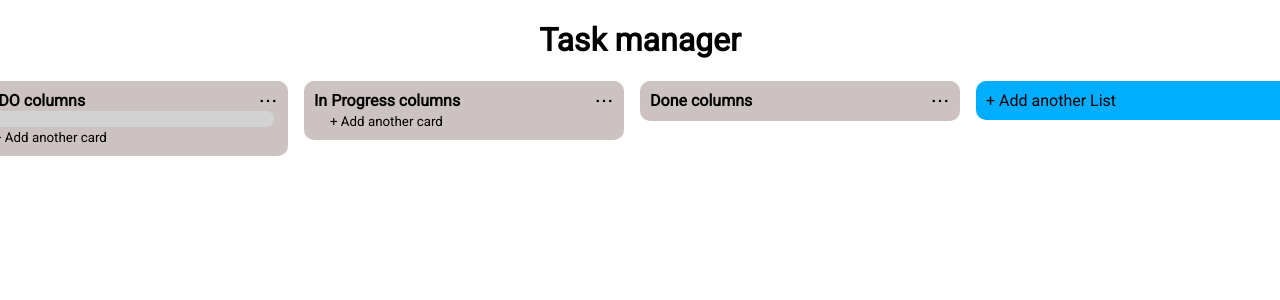
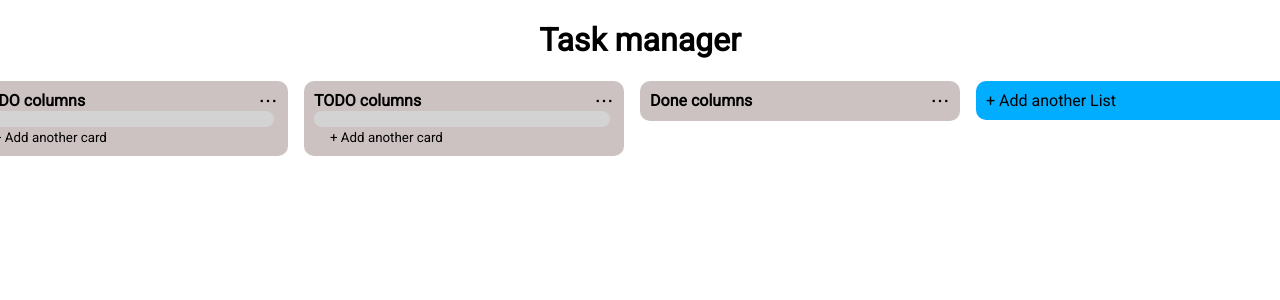
Before and after one commit to dima-kelasev/exam-Akvelon, a React (Create React App) app: page / in a window 1280 px wide. Shown: the top 300 px of the page. Built offline with nearby package versions, Linux system fonts and the light colour scheme.

Commit message:
synchronization redux wuth dnd

```diff
--- a/src/components/Cards/InProgressCard.tsx
+++ b/src/components/Cards/InProgressCard.tsx
@@ -5,27 +5,68 @@ import { AddButton, Pharagraph } from "../../styles";
 import { Card } from "../Card";
 import DeleteTwoTone from "@ant-design/icons/lib/icons/DeleteTwoTone";
 import { Todo } from "../../types/Todos";
+import {
+  DragDropContext,
+  Draggable,
+  Droppable,
+  DropResult,
+} from "react-beautiful-dnd";
+import { getItemStyle, getListStyle } from "./styles";
 
 export function InProgressCard(): JSX.Element {
   const inProgressList: Todo[] = useSelector(
     (state: any) => state.todos.inProgressList
   );
 
+  const onDragEnd = (result: DropResult): void => {
+    if (!result.destination) return;
+    const copiedList = [...inProgressList];
+    const [reorderedItem] = copiedList.splice(result.source.index, 1);
+    copiedList.splice(result.destination.index, 0, reorderedItem);
+    const data = { name: "inProgressList", list: copiedList };
+    dispatch({ type: "REVISE_STATE", data });
+  };
+
   const dispatch = useDispatch();
   return (
-    <Card nameCard="In Progress columns">
-      {inProgressList.map((todo) => (
-        <Pharagraph key={todo.id}>
-          {todo.description}
+    <Card nameCard="TODO columns">
+      <DragDropContext onDragEnd={onDragEnd}>
+        <Droppable droppableId="droppable">
+          {(provided, snapshot): JSX.Element => (
+            <div
+              {...provided.droppableProps}
+              ref={provided.innerRef}
+              style={getListStyle(snapshot.isDraggingOver)}
+            >
+              {inProgressList.map((item, index) => (
+                <Draggable key={item.id} draggableId={item.id} index={index}>
+                  {(provided, snapshot): JSX.Element => (
+                    <Pharagraph
+                      ref={provided.innerRef}
+                      {...provided.draggableProps}
+                      {...provided.dragHandleProps}
+                      style={getItemStyle(
+                        snapshot.isDragging,
+                        provided.draggableProps.style
+                      )}
+                    >
+                      {item.description}
                       <DeleteTwoTone
                         onClick={(): void => {
-              const data = { id: todo.id, name: "inProgressList" };
+                          const data = { id: item.id, name: "inProgressList" };
                           dispatch({ type: "OPEN_DELETE_MODAL", data });
                         }}
                         style={{ cursor: "pointer" }}
                       />
                     </Pharagraph>
+                  )}
+                </Draggable>
               ))}
+              {provided.placeholder}
+            </div>
+          )}
+        </Droppable>
+      </DragDropContext>
       <AddButton
         onClick={() => {
           dispatch({ type: "OPEN_INPROGRESS" });
--- a/src/components/Cards/TodoCards.tsx
+++ b/src/components/Cards/TodoCards.tsx
@@ -9,24 +9,20 @@ import {
   Droppable,
   DropResult,
 } from "react-beautiful-dnd";
-import { useState } from "react";
 import { getItemStyle, getListStyle } from "./styles";
 
 export const TodoCard = (): JSX.Element => {
-  const state: Todo[] = useSelector((state: any) => state.todos.todoList);
+  const TodoList: Todo[] = useSelector((state: any) => state.todos.todoList);
   const dispatch = useDispatch();
-  const [TodoList, setTodoList] = useState(state);
 
   const onDragEnd = (result: DropResult): void => {
     if (!result.destination) return;
     const copiedList = [...TodoList];
     const [reorderedItem] = copiedList.splice(result.source.index, 1);
     copiedList.splice(result.destination.index, 0, reorderedItem);
-    // console.log(copiedList);
-
-    setTodoList(copiedList);
+    const data = { name: "todoList", list: copiedList };
+    dispatch({ type: "REVISE_STATE", data });
   };
-  console.log(TodoList);
 
   return (
     <Card nameCard="TODO columns">
--- a/src/redux/reducers/todoReducers.ts
+++ b/src/redux/reducers/todoReducers.ts
@@ -5,6 +5,7 @@ type dataType = {
   name: string;
   value?: string;
   id?: string;
+  list: Todo[];
 };
 
 export type AddTodoList = {
@@ -21,12 +22,10 @@ const initialState: StateType = {
   inProgressList: [],
 };
 
-// eslint-disable-next-line import/no-anonymous-default-export
 export const todos = (state = initialState, action: AddTodoList) => {
   const { data } = action;
   switch (action.type) {
     case "ADD_TASK":
-      console.log(action);
       const copiedList = state[data.name].slice();
       const task: Todo = { id: uuidv4(), description: data.value };
       copiedList.push(task);
@@ -41,7 +40,12 @@ export const todos = (state = initialState, action: AddTodoList) => {
         ...state,
         [data.name]: filteredCopy,
       };
-
+    case "REVISE_STATE":
+      const copiedState = { ...state };
+      copiedState[data.name] = data.list;
+      return {
+        ...copiedState,
+      };
     default:
       return state;
   }
```
Lines whose indentation alone changed are shown as unchanged.
